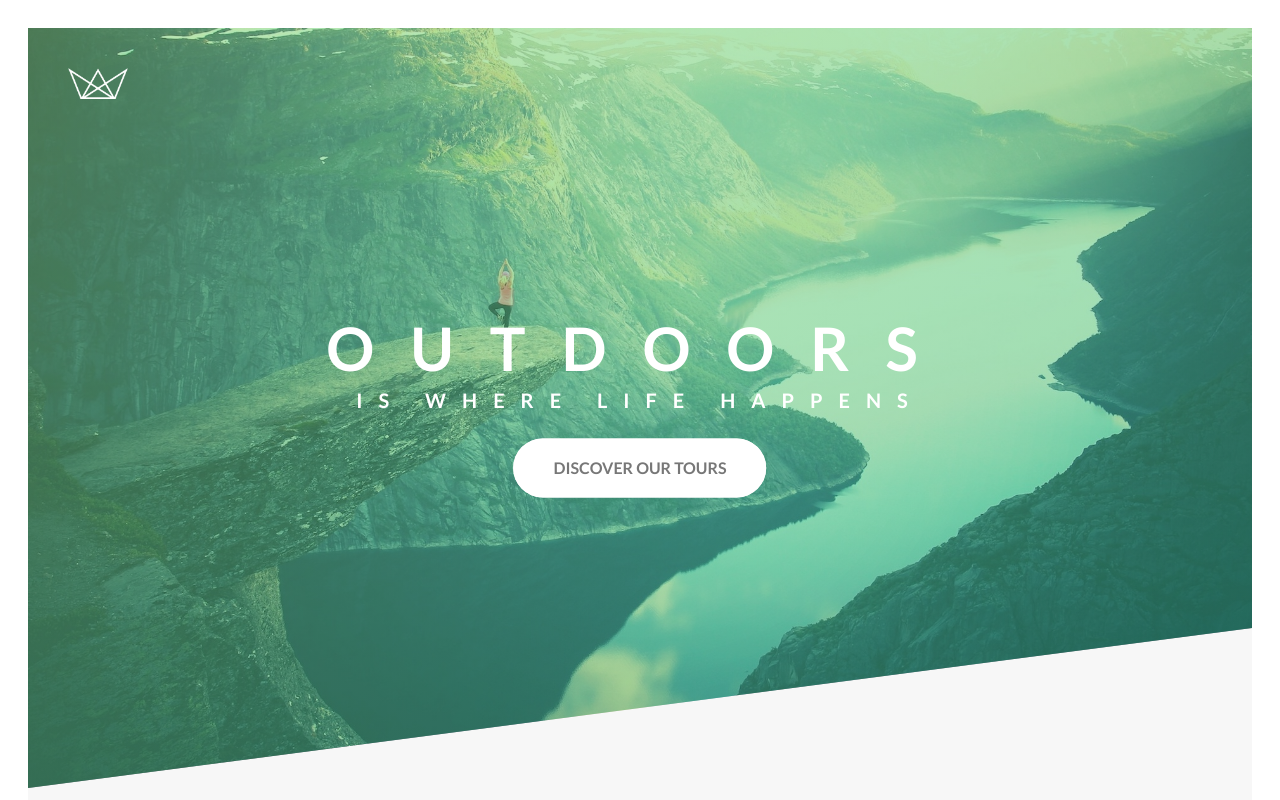
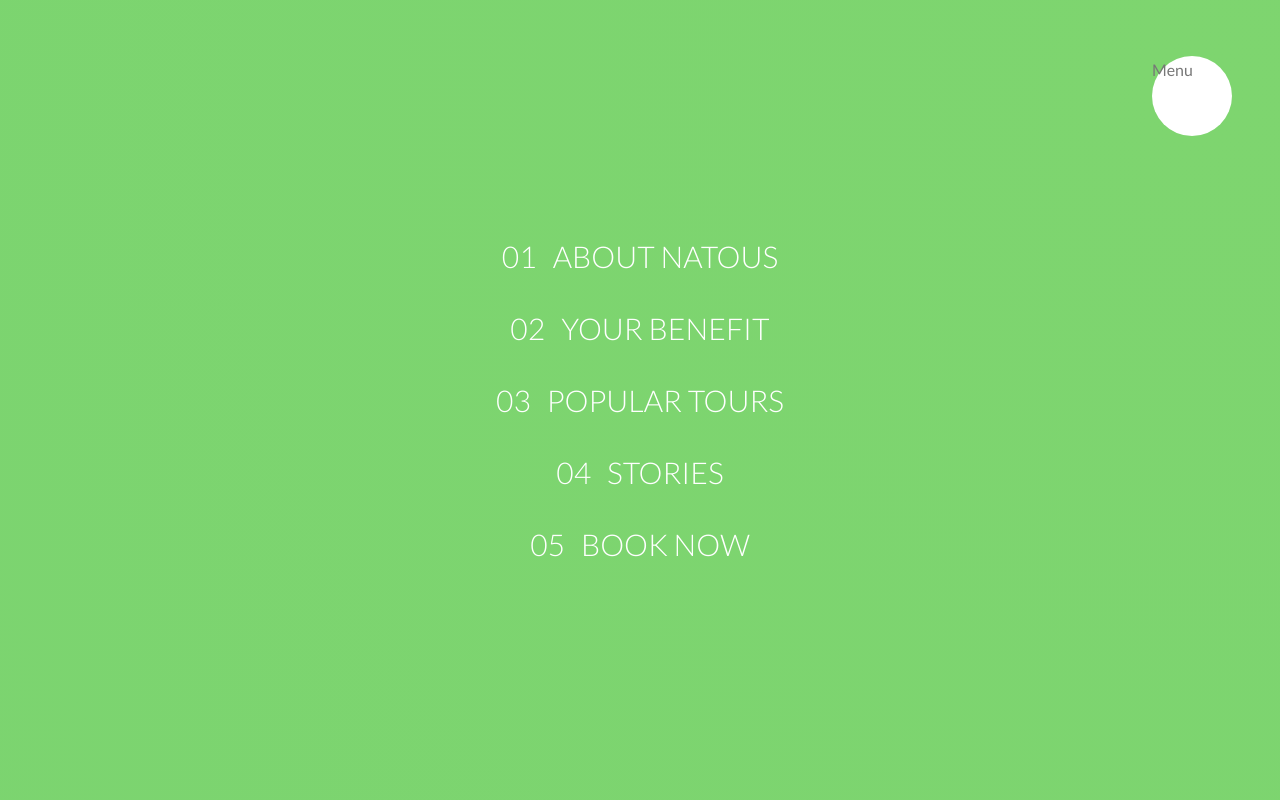
Before and after one commit to aliehyaie/next-natours, a Next.js app: page / in a window 1280 px wide. Shown: the top 800 px of the page. Built offline with nearby package versions, Linux system fonts and the light colour scheme.

Commit message:
create navigation items component

```diff
--- /dev/null
+++ b/src/components/Navigation/Navigation.tsx
@@ -0,0 +1,60 @@
+import React from 'react';
+
+const navLinks = [
+    {
+        title: "About Natous",
+        href: "#",
+        count:"01"
+    },
+    {
+        title: "Your benefit",
+        href: "#",
+        count:"02"
+    },
+    {
+        title: "Popular tours",
+        href: "#",
+        count:"03"
+    },
+    {
+        title: "Stories",
+        href: "#",
+        count:"04"
+    },
+    {
+        title: "Book now",
+        href: "#",
+        count:"05"
+    }
+];
+
+const Navigation = () => {
+    return (
+        <div className="navigation">
+            <input type="checkbox" className="hidden" id="nav-toggle"/>
+            <label htmlFor="nav-toggle"
+                   className="bg-white h-20 w-20 block fixed top-14 right-12 rounded-full z-50">Menu</label>
+            <div
+                className="h-16 w-16 rounded-full fixed top-16 right-14 bg-[radial-gradient(#7ed56f,#28b485)] z-30 scale-[1200]">&nbsp;</div>
+            <nav className='h-screen w-full fixed top-0 right-0 z-40'>
+                <ul className='flex flex-col justify-center items-center h-full gap-4'>
+                    {
+                        navLinks.map(navLink => <li>
+                                <a className='text-3xl font-light text-white uppercase py-2.5 px-5
+                                flex gap-4
+                                bg-[linear-gradient(120deg,rgba(255,255,255,0)0%,rgba(255,255,255,0)50%,rgba(255,255,255)50%)]
+                                transition-all duration-500 bg-[length:220%]
+                                hover:bg-[100%]
+                                hover:text-primary
+                                hover:translate-x-3
+                                ' href="#"><span>{navLink.count}</span>{navLink.title}</a>
+                            </li>
+                        )
+                    }
+                </ul>
+            </nav>
+        </div>
+    );
+};
+
+export default Navigation;
--- a/src/pages/index.tsx
+++ b/src/pages/index.tsx
@@ -8,10 +8,12 @@ import ReviewCard from "@/components/ReviewCard/ReviewCard";
 import Input from "@/components/Input/Input";
 import Radio from "@/components/Radio/Radio";
 import Footer from "@/components/Footer/Footer";
+import Navigation from "@/components/Navigation/Navigation";
 
 export default function Home() {
     return (
         <>
+            <Navigation />
             <Header/>
             <main>
                 <section className='py-62.5 bg-grey-light1 -mt-[20vh]'>
--- a/tailwind.config.js
+++ b/tailwind.config.js
@@ -45,9 +45,9 @@ module.exports = {
     theme: {
         colors: {
             white: '#fff',
+            prD: '#342',
+            primary: '#55c57a',
             primaryLight: '#7ed56f',
-            primary: '#55c57a',
-            prD: '#342',
             primaryDark: '#28b485',
             secondaryLight: '#ffb900',
             secondaryDark: '#ff7730',
@@ -130,7 +130,7 @@ module.exports = {
                 horizontal: '6rem',
                 vertical: '8rem',
                 '7.5': '1.875rem'
-            }
+            },
         },
     },
     plugins: [rotateY, perspective, backfaceVisibility],
```
